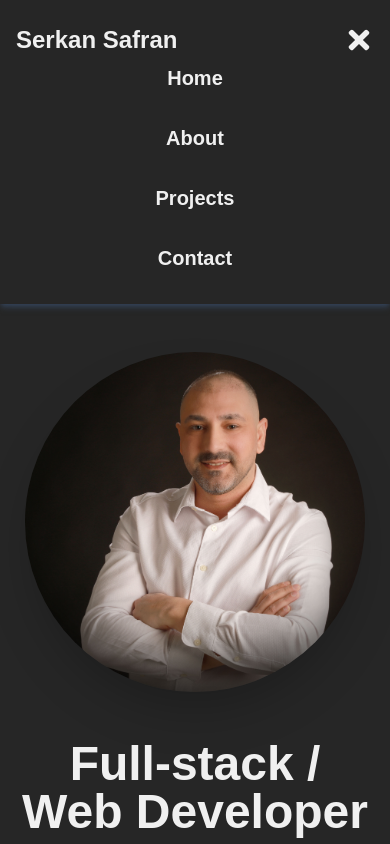
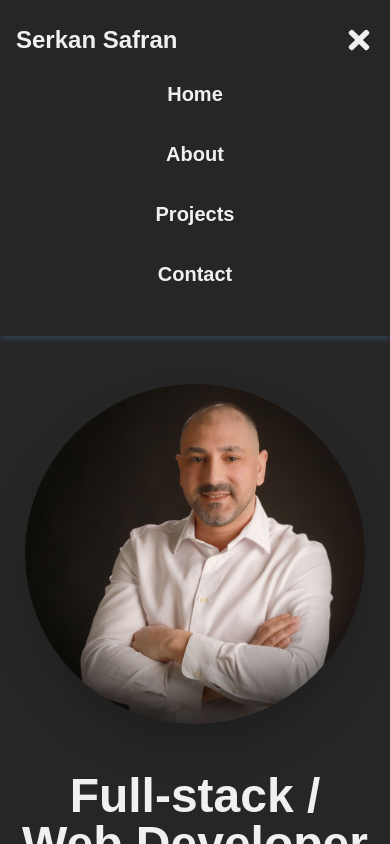
Before and after one commit to SerkanS26/portfolio-vite, a React (Vite) app: page / in a window 390 px wide. Both pictures are taken after a click on the element 359 px from the left and 40 px from the top of the page. Shown: the top 844 px of the page. Built offline with nearby package versions, Linux system fonts and the light colour scheme.

Commit message:
Update Navbar.jsx

```diff
--- a/src/components/Navbar.jsx
+++ b/src/components/Navbar.jsx
@@ -64,7 +64,7 @@ const Navbar = () => {
         {/* MOBILE NAVIGATION */}
         {isMobileMenu && (
           <div className="md:hidden">
-            <ul className="flex flex-col justify-center items-center gap-4 text-xl font-semibold">
+            <ul className="py-4 flex flex-col justify-center items-center gap-4 text-xl font-semibold">
               <li
                 className=" hover:bg-primary rounded-md p-2 ease-in duration-200"
                 onClick={() => setIsMobileMenu((prev) => !prev)}
```
